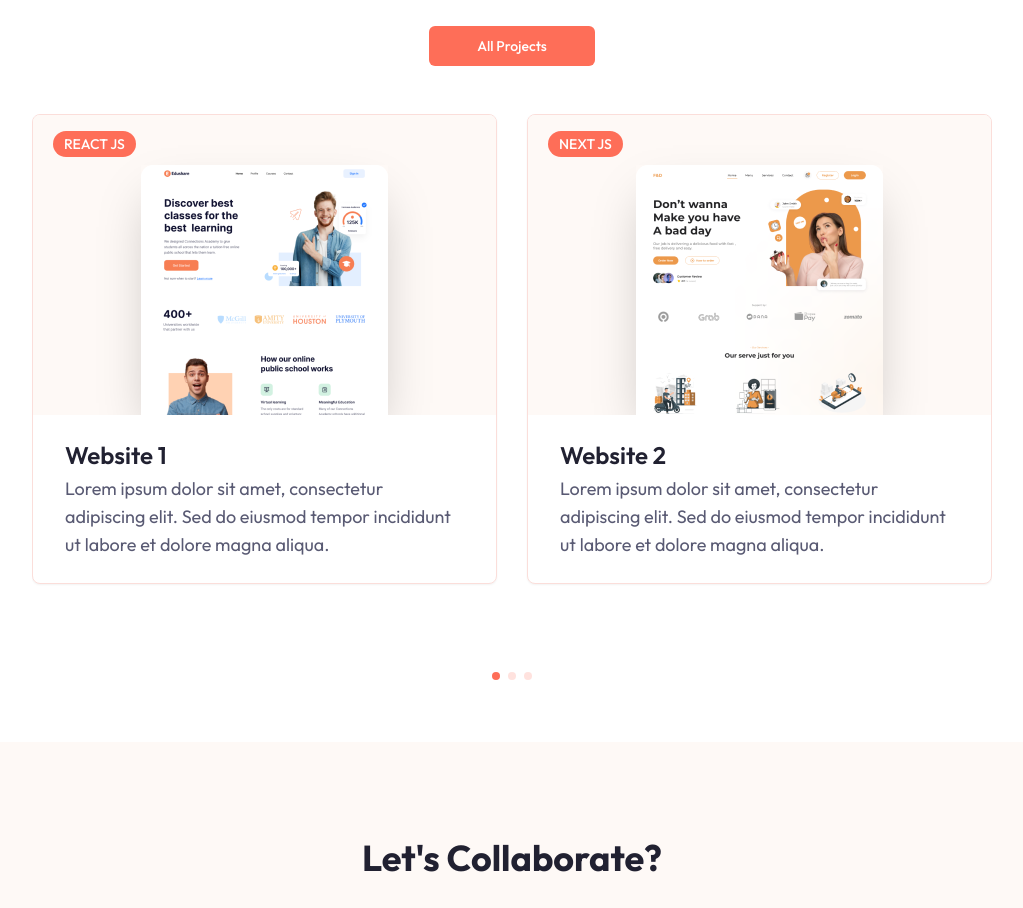
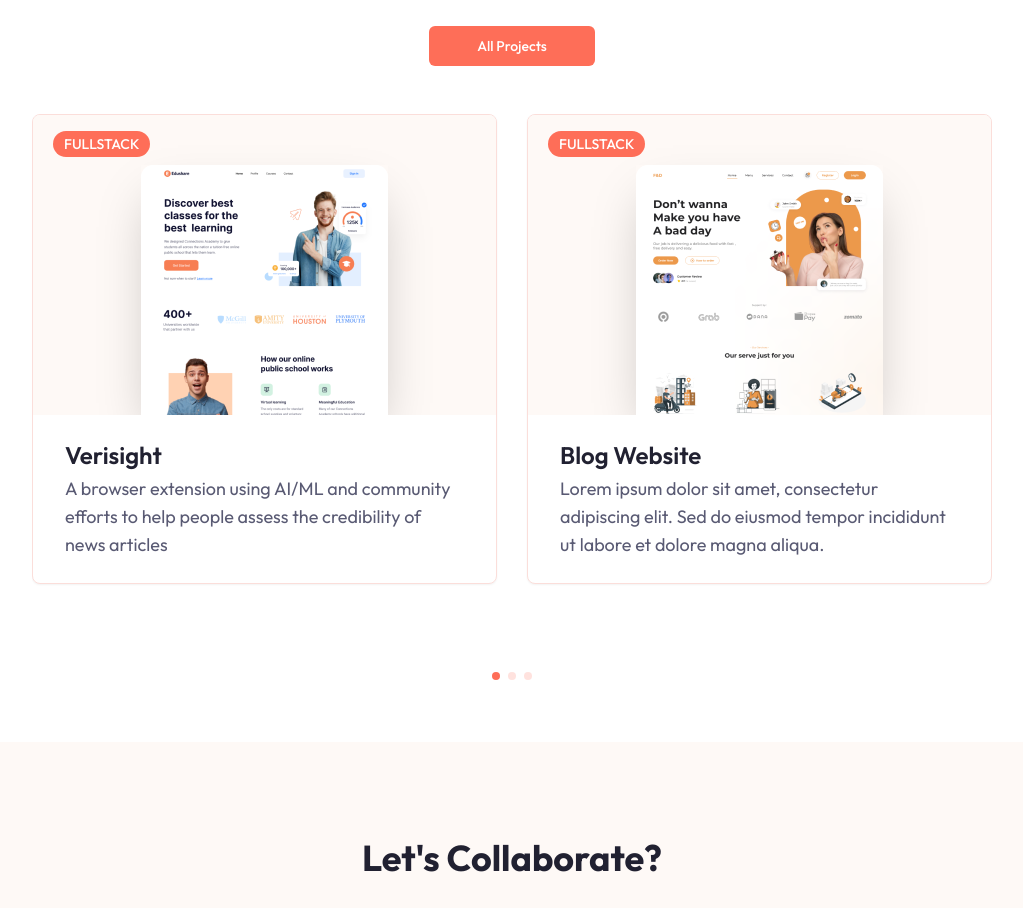
Before and after one commit to PPT1001/portfolio-nextjs, a Next.js app: page / in a window 1280 px wide. Shown: the part 2480-3388 px from the top of the page, without its empty margins (128-1151 px from the left). Built offline with nearby package versions, Linux system fonts and the light colour scheme.

Commit message:
Updated Works Section

```diff
--- a/components/Work.jsx
+++ b/components/Work.jsx
@@ -13,26 +13,17 @@ import ProjectCard from "./ProjectCard";
 const projectData = [
   {
     image: "/work/1.png",
-    category: "react js",
-    name: "Website 1",
+    category: "Fullstack",
+    name: "Verisight",
     description:
-      "Lorem ipsum dolor sit amet, consectetur adipiscing elit. Sed do eiusmod tempor incididunt ut labore et dolore magna aliqua.",
+      "A browser extension using AI/ML and community efforts to help people assess the credibility of news articles",
     link: "/",
-    github: "",
+    github: "https://github.com/orgs/verisight/repositories",
   },
   {
     image: "/work/2.png",
-    category: "next js",
-    name: "Website 2",
-    description:
-      "Lorem ipsum dolor sit amet, consectetur adipiscing elit. Sed do eiusmod tempor incididunt ut labore et dolore magna aliqua.",
-    link: "/",
-    github: "/",
-  },
-  {
-    image: "/work/3.png",
-    category: "HTML js",
-    name: "Website 3",
+    category: "Fullstack",
+    name: "Blog Website",
     description:
       "Lorem ipsum dolor sit amet, consectetur adipiscing elit. Sed do eiusmod tempor incididunt ut labore et dolore magna aliqua.",
     link: "/",
@@ -40,10 +31,19 @@ const projectData = [
   },
   {
     image: "/work/4.png",
-    category: "Full Stack",
-    name: "Website 4",
+    category: "Java",
+    name: "Westminster Shopping Centre",
     description:
-      "Lorem ipsum dolor sit amet, consectetur adipiscing elit. Sed do eiusmod tempor incididunt ut labore et dolore magna aliqua.",
+      "A product management application utilizing Java and Java Swing, featuring product storage and basket cart management with file handling capabilities",
+    link: "/",
+    github: "/",
+  },
+  {
+    image: "/work/3.png",
+    category: "Fullstack",
+    name: "The FoodFlow",
+    description:
+      "A revolutionary food redistribution system aimed at addressing a critical issue in our society - Excess Food Waste and Hunger.",
     link: "/",
     github: "/",
   },
```
